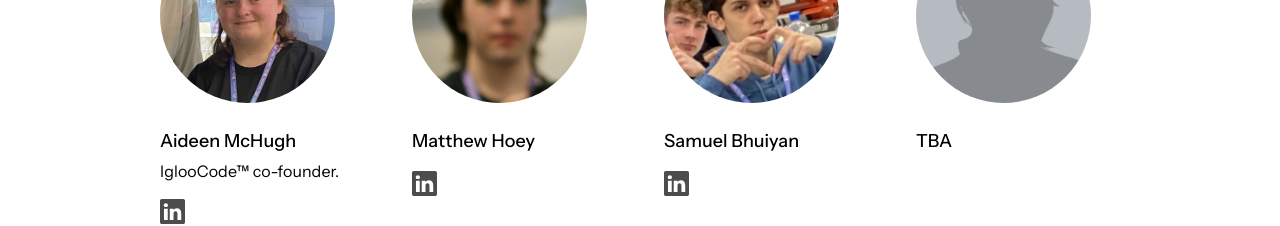
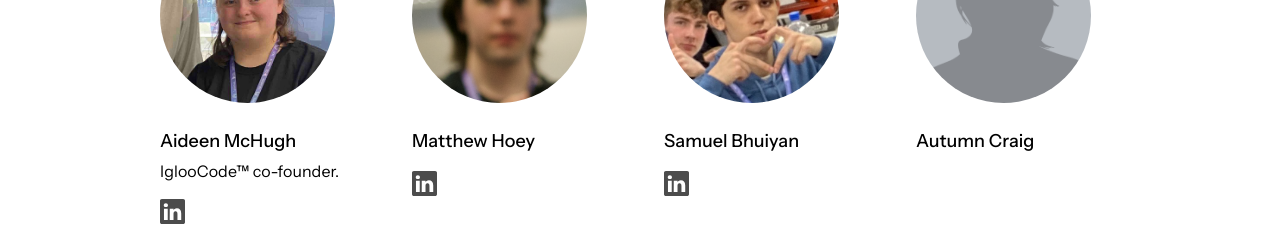
Before and after one commit to VerglasSoftware/verglas-public, a Next.js app: page /people in a window 1280 px wide. Shown: the part 1220-1446 px from the top of the page. Built offline with nearby package versions, Linux system fonts and the light colour scheme; a web font is replaced by a local one.

Commit message:
added autumn

```diff
--- a/pages/people.js
+++ b/pages/people.js
@@ -160,7 +160,7 @@ export default function People() {
                                     width={175}
                                     height={175}
                                     />
-                                    <span className="mt-6 text-lg font-medium">TBA</span>
+                                    <span className="mt-6 text-lg font-medium">Autumn Craig</span>
                             </div>
                         </div>
                     </div>
```
